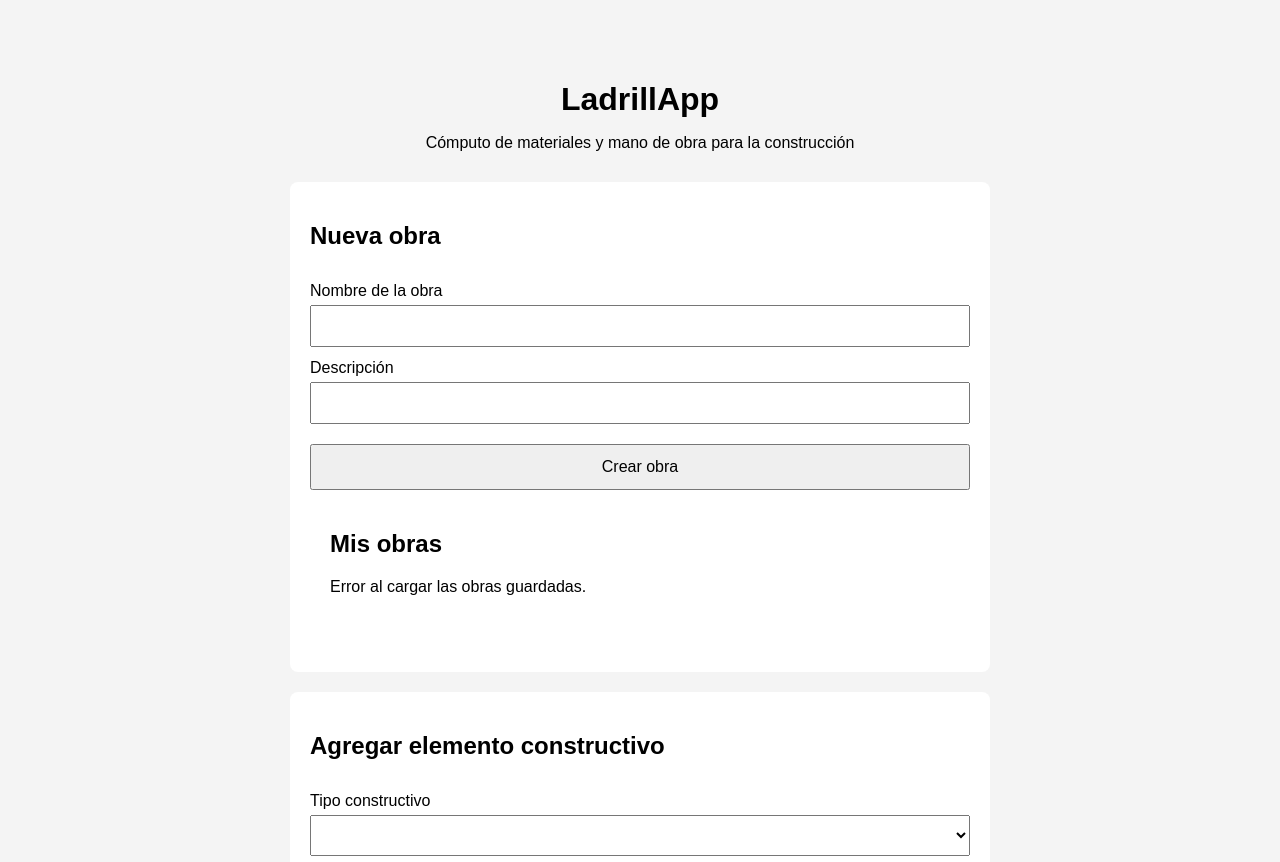
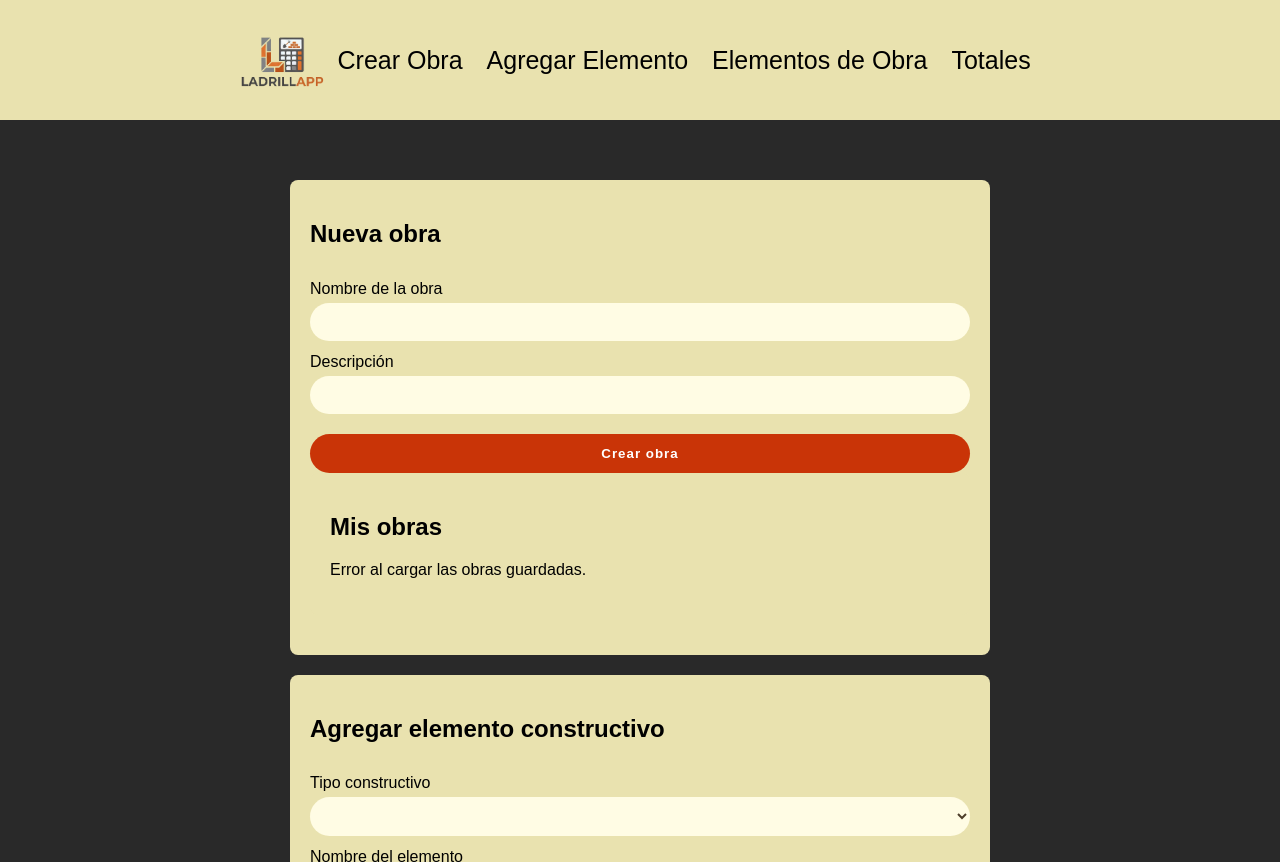
Before and after one commit to AngelesSabate/LadrillApp, a plain HTML site: page frontend/index.html in a window 1280 px wide. Shown: the top 862 px of the page. Drawn offline with Linux system fonts and the light colour scheme; no server answers.

Commit message:
Cambios en frontend
- agrege el logo
- cambie como se ve el frontend, tal vez lo cambie despues

```diff
--- a/frontend/estilos.css
+++ b/frontend/estilos.css
@@ -1,10 +1,8 @@
-/* ======================================================
-   ESTILOS GENERALES DE LADRILLAPP
-   ====================================================== */
 
+/*Estilo general de la pagina*/
 body {
     font-family: Arial, sans-serif;
-    background-color: #f4f4f4;
+    background-color: #292929;
     margin: 0;
 }
 
@@ -17,22 +15,48 @@ main {
 }
 
 
-/* Título principal */
-h1 {
-    text-align: center;
-    margin-bottom: 5px;
+/* Header */
+
+header {
+    position: sticky;
+    display: flex;
+    top: 0;
+    overflow: hidden;
+    background-color: #E9E2AF;
+    padding: 20px 10px;
+    align-items: center;
+    justify-content: center;
+    height: 80px;
 }
 
+header a {
 
-.subtitulo {
+    float: left;
+    color: black;
     text-align: center;
-    margin-bottom: 30px;
+    padding: 12px;
+    text-decoration: none;
+    font-size: 25px;
+    line-height: 25px;
+    border-radius: 4px;
 }
 
+header img {
+    width: 7%;
+}
+
+.header-derecha{
+    float: right;
+}
+
+header a:hover {
+    background-color: #FFFCE4;
+    color: black;
+}
 
 /* Cada bloque de la aplicación */
 section {
-    background-color: white;
+    background-color: #E9E2AF;
     padding: 20px;
     margin-bottom: 20px;
     border-radius: 8px;
@@ -58,15 +82,35 @@ input,
 select {
     padding: 10px;
     font-size: 16px;
+    border-radius: 20px;
+    outline: none;
+    background: #FFFCE4;
+    color: #4E3E2B;
+    border: none;
+    font-weight: bold;
 }
+
 
 
 /* Botones */
 button {
+    border-radius: 20px;
     margin-top: 20px;
     padding: 12px;
-    font-size: 16px;
+    outline: none;
+    text-align: center;
+    background: #C93407;
+    color: white;
+    letter-spacing: 1px;
+    text-shadow: 0;
+    font-weight: bold;
+    border: none;
     cursor: pointer;
+    transition: all 0.25s ease;
+    &:hover {
+        color: white;
+        background: #da7334;
+    }
 }
 
 
@@ -75,12 +119,10 @@ button {
     line-height: 1.6;
 }
 
-/* ======================================================
-   ELEMENTOS DE LA OBRA
-   ====================================================== */
 
+/* Elementos de la obra */
 .elemento-obra {
-    border-top: 1px solid #cccccc;
+    border-top: 1px solid #4E3E2B;
     padding: 10px 0;
 }
 
@@ -95,3 +137,13 @@ button {
 .elemento-obra p {
     margin: 5px 0;
 }
+
+/* Footer */
+
+footer {
+    text-align: center;
+    padding: 3px;
+    background-color: #E9E2AF;
+    color:black;
+    font-weight: bold;
+}
--- a/frontend/index.html
+++ b/frontend/index.html
@@ -8,35 +8,28 @@
 
     <title>LadrillApp</title>
 
-    <!-- Conectamos el archivo de estilos -->
     <link rel="stylesheet" href="estilos.css">
 </head>
 
 <body>
+    <header>
+            <img src="img/logo3.png" alt="logo ladrillapp">
+            <div class="header-derecha">
+                <a class="active" href="#formObra">Crear Obra</a>
+                <a href="#seccionElemento">Agregar Elemento</a>
+                <a href="#listaElementos">Elementos de Obra</a>
+                <a href="#totalesObra">Totales</a>
+            </div>
+    </header>
 
     <main>
 
-        <!-- Título principal de la aplicación -->
-        <h1>LadrillApp</h1>
-
-        <p class="subtitulo">
-            Cómputo de materiales y mano de obra para la construcción
-        </p>
-
-
-        <!-- ============================================= -->
-        <!-- CREAR OBRA -->
-        <!-- ============================================= -->
-
         <section>
-
             <h2>Nueva obra</h2>
 
             <form id="formObra">
 
-                <label for="nombreObra">
-                    Nombre de la obra
-                </label>
+                <label for="nombreObra">Nombre de la obra</label>
 
                 <input
                     type="text"
@@ -44,20 +37,14 @@
                     required
                 >
 
-
-                <label for="descripcionObra">
-                    Descripción
-                </label>
+                <label for="descripcionObra">Descripción</label>
 
                 <input
                     type="text"
                     id="descripcionObra"
                 >
 
-
-                <button type="submit">
-                    Crear obra
-                </button>
+                <button type="submit">Crear obra</button>
 
             </form>
 
@@ -71,15 +58,10 @@
 
             </section>
 
-            <!-- Acá mostraremos el nombre de la obra creada -->
+            <!-- nombre obra creada -->
             <p id="mensajeObra"></p>
 
         </section>
-
-
-        <!-- ============================================= -->
-        <!-- AGREGAR ELEMENTO -->
-        <!-- ============================================= -->
 
         <section id="seccionElemento">
 
@@ -87,29 +69,17 @@
 
             <form id="formElemento">
 
-                <label for="tipoConstructivo">
-                    Tipo constructivo
-                </label>
+                <label for="tipoConstructivo">Tipo constructivo</label>
+                <select id="tipoConstructivo" required></select>
 
-                <select id="tipoConstructivo" required>
-                </select>
-
-
-                <label for="nombreElemento">
-                    Nombre del elemento
-                </label>
-
+                <label for="nombreElemento">Nombre del elemento</label>
                 <input
                     type="text"
                     id="nombreElemento"
                     placeholder="Ej: Pared dormitorio"
                 >
 
-
-                <label for="largo">
-                    Largo (m)
-                </label>
-
+                <label for="largo">Largo (m)</label>
                 <input
                     type="number"
                     id="largo"
@@ -118,11 +88,7 @@
                     required
                 >
 
-
-                <label id="labelSegundaDimension" for="segundaDimension">
-                    Alto (m)
-                </label>
-
+                <label id="labelSegundaDimension" for="segundaDimension">Alto (m)</label>
                 <input
                     type="number"
                     id="segundaDimension"
@@ -131,18 +97,11 @@
                     required
                 >
 
-
-                <button type="submit">
-                    Calcular y agregar
-                </button>
+                <button type="submit">Calcular y agregar</button>
 
             </form>
 
         </section>
-
-        <!-- ============================================= -->
-        <!-- ELEMENTOS CARGADOS EN LA OBRA -->
-        <!-- ============================================= -->
 
         <section id="seccionListaElementos">
 
@@ -154,29 +113,21 @@
 
         </section>
 
-
-        <!-- ============================================= -->
-        <!-- RESULTADO -->
-        <!-- ============================================= -->
-
         <section id="totalesObra">
             <h2>Totales de la obra</h2>
             <div id="contenidoTotales"></div>
-    <button
-    type="button"
-    id="botonDescargarTxt"
->
-    Descargar resumen TXT
-</button>
+            <button type="button" id="botonDescargarTxt">Descargar resumen TXT</button>
 
         </section>
 
     </main>
 
+    <footer>
+        <p>Hecho con: HTML, CSS, JS, NODE, MYSQL</p>
 
-    <!-- Conectamos nuestro archivo JavaScript -->
-    <script src="app.js"></script>
-
+    </footer>
 </body>
 
+
+    <script src="app.js"></script>
 </html>
```
Also changed, not shown: frontend/app.js (+56 -85 lines), frontend/img/logo.png (added), frontend/img/logo2.png (added), frontend/img/logo3.png (added). Lines whose indentation alone changed are shown as unchanged.
